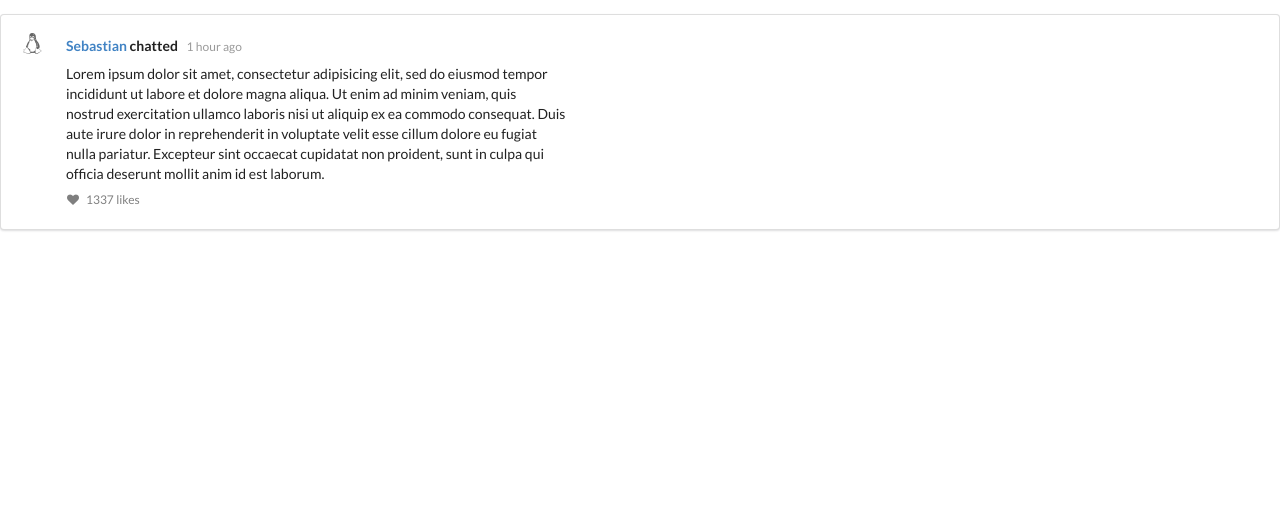
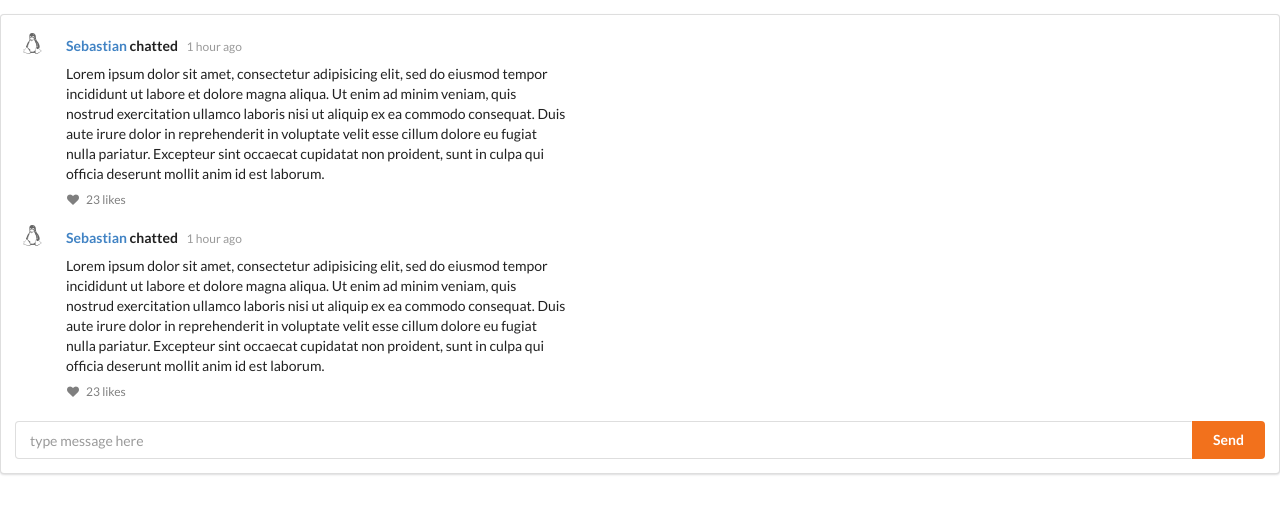
Before and after one commit to Anderen2/openshift-test-application, a Django app: page / in a window 1280 px wide. Shown: the part 40-554 px from the top of the page. Run offline with Django 3.2, Linux system fonts and the light colour scheme.

Commit message:
Design prototype

```diff
--- a/structchat/urls.py
+++ b/structchat/urls.py
@@ -4,9 +4,7 @@ from django.contrib import admin
 admin.autodiscover()
 
 urlpatterns = patterns('',
-    # Examples:
     url(r'^$', 'web.views.index'),
-    # url(r'^blog/', include('blog.urls')),
 
     url(r'^admin/', include(admin.site.urls)),
 )
--- /dev/null
+++ b/templates/event.html
@@ -0,0 +1,20 @@
+<div class="event">
+	<div class="label">
+		<!-- <img src=""> -->
+		<i class="linux icon"></i>
+	</div>
+	<div class="content">
+		<div class="summary">
+			<a class="user">{{author}}</a> chatted
+			<div class="date">{{date}}</div>
+		</div>
+		<div class="extra text">
+			{{content}}
+		</div>
+		<div class="meta">
+			<a class="like">
+				<i class="heart icon"></i> {{likes}} likes
+			</a>
+		</div>
+	</div>
+</div>
--- a/templates/index.html
+++ b/templates/index.html
@@ -16,34 +16,13 @@
 		</nav>
 		<div class="ui segment">
 			<div class="ui feed">
-
-				<div class="event">
-					<div class="label">
-						<!-- <img src=""> -->
-						<i class="linux icon"></i>
-					</div>
-					<div class="content">
-						<div class="summary">
-							<a class="user">Sebastian</a> chatted
-							<div class="date">1 hour ago</div>
-						</div>
-						<div class="extra text">
-							Lorem ipsum dolor sit amet, consectetur adipisicing elit, sed do eiusmod
-							tempor incididunt ut labore et dolore magna aliqua. Ut enim ad minim veniam,
-							quis nostrud exercitation ullamco laboris nisi ut aliquip ex ea commodo
-							consequat. Duis aute irure dolor in reprehenderit in voluptate velit esse
-							cillum dolore eu fugiat nulla pariatur. Excepteur sint occaecat cupidatat non
-							proident, sunt in culpa qui officia deserunt mollit anim id est laborum.
-						</div>
-						<div class="meta">
-							<a class="like">
-								<i class="heart icon"></i> 1337 likes
-							</a>
-						</div>
-					</div>
-				</div>
+				{% include "event.html" %}
+				{% include "event.html" %}
 			</div>
-
+			<div class="ui action input" style="width:100%">
+				<input placeholder="type message here" type="text">
+				<button class="ui orange button">Send</button>
+			</div>
 		</div>
 	</body>
 </html>
--- a/web/views.py
+++ b/web/views.py
@@ -5,7 +5,15 @@ from django.template import RequestContext, loader
 # Create your views here.
 def index (request):
     template = loader.get_template("index.html")
-    context = RequestContext(request,{
-
-        })
+    context = RequestContext(request, {
+        "author":"Sebastian",
+        "date":"1 hour ago",
+        "likes":23,
+        "content":"""Lorem ipsum dolor sit amet, consectetur adipisicing elit, sed do eiusmod
+tempor incididunt ut labore et dolore magna aliqua. Ut enim ad minim veniam,
+quis nostrud exercitation ullamco laboris nisi ut aliquip ex ea commodo
+consequat. Duis aute irure dolor in reprehenderit in voluptate velit esse
+cillum dolore eu fugiat nulla pariatur. Excepteur sint occaecat cupidatat non
+proident, sunt in culpa qui officia deserunt mollit anim id est laborum."""
+    })
     return HttpResponse(template.render(context))
```
Also changed, not shown: 2 other files.
